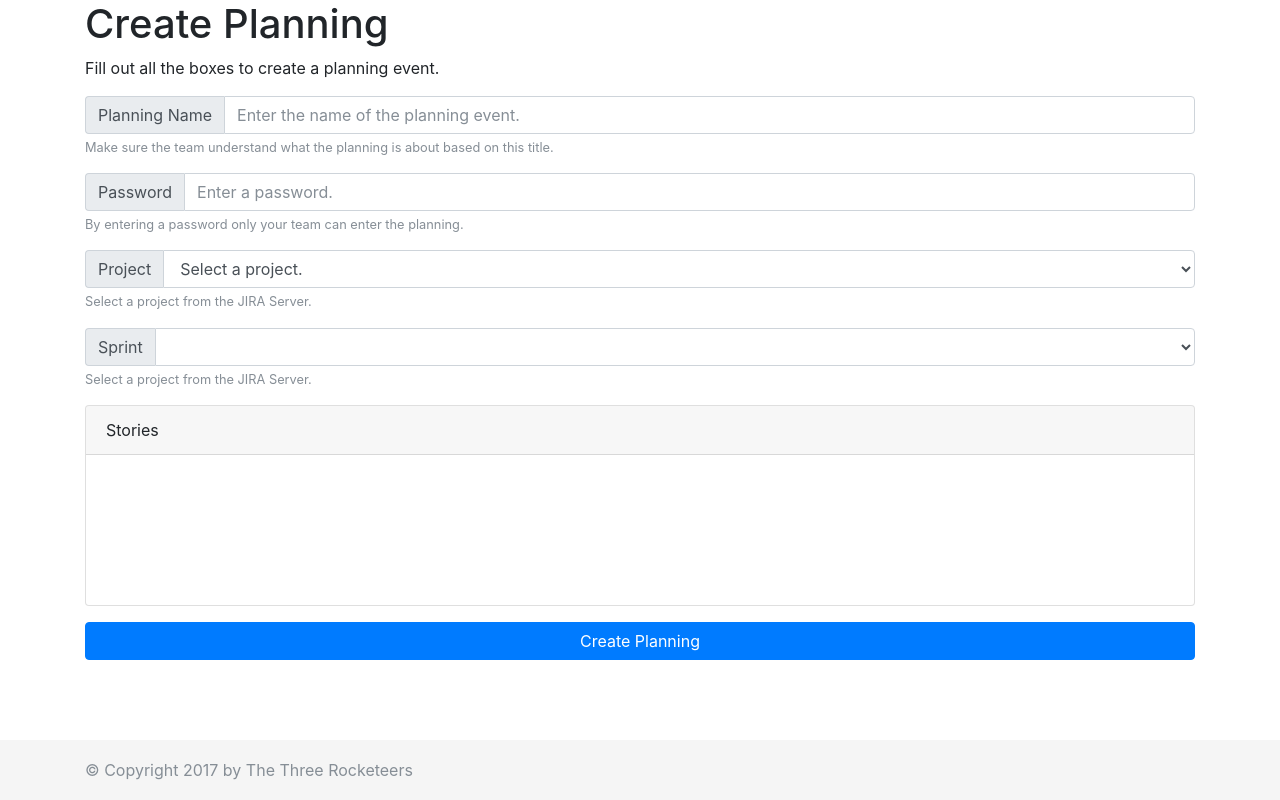
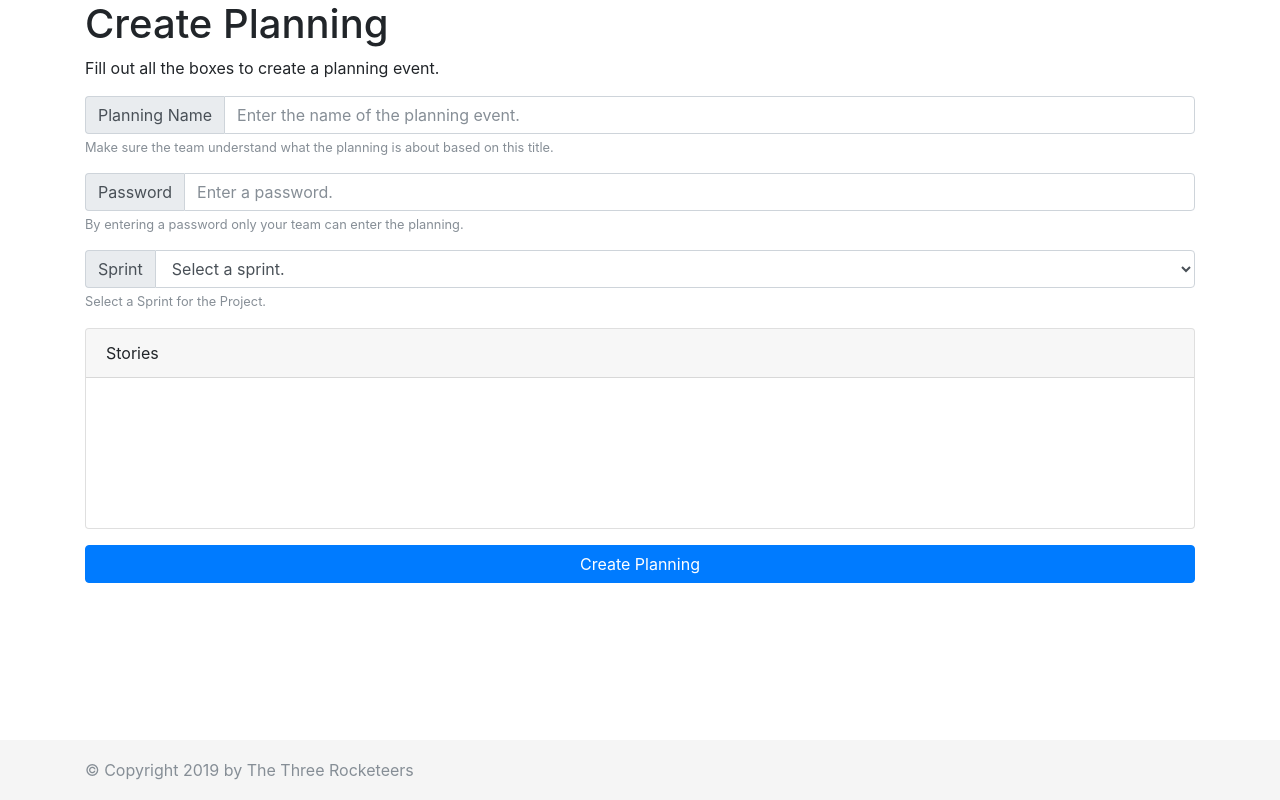
Before and after one commit to three-rocketeers/DistriPP, a Flask app: template templates/create.html in a window 1280 px wide. Run offline with Flask 2, Linux system fonts and the light colour scheme; the template is opened without the code that fills it: most values are stand-ins (such as "Sample title", 1, 10 or a date in 2020); lists and menus that the app fills with data are empty; some libraries are stand-ins or nearby versions.

Commit message:
BST: added mockoon mock for jira and changes some api calls

```diff
--- a/app.py
+++ b/app.py
@@ -2,8 +2,8 @@ from flask import Flask, request, render_template, url_for, redirect, json, json
 import requests
 import mysql.connector as mariadb
 
-from config import db_host, db_port, db_user, db_password, db_name, jira_base_url, jira_pass, jira_rest_url, \
-    jira_rest_version, jira_user
+from config import db_host, db_port, db_user, db_password, db_name, jira_base_url, jira_pass, jira_user, \
+    jira_rest_sprints, jira_rest_issue, jira_rest_sprint_overview
 
 from forms import JoinForm
 
@@ -18,8 +18,8 @@ def start():
 
 @app.route('/create')
 def create():
-    projects = get_projects()
-    return render_template('create.html', projects=projects)
+    sprints = get_sprints()
+    return render_template('create.html', sprints=sprints)
 
 
 # TODO use SQLALCHEMY for database calls
@@ -80,12 +80,12 @@ def join():
                 for row in result:
                     story_id = row[0]
                     name = row[1]
-                    response = requests.get(jira_base_url + jira_rest_url + jira_rest_version + "/issue/" + str(name) + "?fields=description,summary",
+                    response = requests.get(jira_base_url + jira_rest_issue + str(name) + "?fields=description,summary",
                                             auth=(jira_user, jira_pass))
                     data = response.json()
                     description = data["fields"]["description"]
                     summary = data["fields"]["summary"]
-                    stories.append({'id': story_id, 'name': name, "description": description, "summary": summary })
+                    stories.append({'id': story_id, 'name': name, "description": description, "summary": summary})
 
                 return render_template('estimate_main.html', planning_title=planning_name, stories=stories,
                                        username=username)
@@ -127,38 +127,23 @@ def saved():
     return render_template('estimated.html', planning_name=planning)
 
 
-@app.route('/get_projects', methods=['GET'])
-def get_projects():
-    response = requests.get(jira_base_url + jira_rest_url + jira_rest_version + "/project",
-                            auth=(jira_user, jira_pass))
+@app.route('/get_sprints', methods=['GET'])
+def get_sprints():
+    url = jira_base_url + jira_rest_sprints
+    response = requests.get(url, auth=(jira_user, jira_pass))
     data = response.json()
-    projects = {}
-    for project in data:
-        projects[project['key']] = project['name']
-    return projects
+    return data["sprints"]
 
 
-@app.route('/get_sprints', methods=['GET'])
-def get_sprints():
-    project = request.args.get('project')
-    url = jira_base_url + jira_rest_url + jira_rest_version + "/search"
-    data = {"jql": "project = " + project + " and sprint in (openSprints(), futureSprints()) and issuetype = Story",
-            "maxResults": 200, "fields": ["customfield_10000", "summary"]}
-    response = requests.post(url, json=data, auth=(jira_user, jira_pass))
+@app.route('/get_stories', methods=['GET'])
+def get_stories():
+    url = jira_base_url + jira_rest_sprint_overview + request.args.get('sprintid')
+    response = requests.get(url, auth=(jira_user, jira_pass))
     data = response.json()
-    result = {}
-    for issue in data['issues']:
-        sprints = issue['fields']['customfield_10000']
-        sprint_name = ""
-        for sprint in sprints:
-            splitted = sprint.split(",")
-            if splitted[2][6:] in ["ACTIVE", "FUTURE"]:
-                sprint_name = splitted[3][5:]
-        if sprint_name in result:
-            result[sprint_name].append(issue['key'])
-        else:
-            result[sprint_name] = [issue['key']]
-    return jsonify(result=result)
+    stories = []
+    for story in data["contents"]["issuesNotCompletedInCurrentSprint"]:
+        stories.append(story["key"])
+    return jsonify(data=stories)
 
 
 def get_db_connection():
--- a/static/js/listfunctions.js
+++ b/static/js/listfunctions.js
@@ -1,38 +1,24 @@
 $(document).ready(function () {
-
-    $("#project").on('change', function () {
-        //clear all previous entries from the sprint and story lists
-        $('#sprint').find('option').remove();
-        $('#list-items').find('.storylist-item').remove();
-        //clear the localstorage if it was set
-        localStorage.setItem("sprint_data", "");
-        if ($("#project").val() != "") {
-            $.getJSON($SCRIPT_ROOT + '/get_sprints', {
-                project: $("#project").val()
-            }, function (data) {
-                localStorage.setItem("sprint_data", JSON.stringify(data.result))
-                $('#sprint')
-                    .append($("<option></option>")
-                        .attr("value", "")
-                        .text("Select a sprint."));
-                $.each(data.result, function (key, value) {
-                    $('#sprint')
-                        .append($("<option></option>")
-                            .attr("value", key)
-                            .text(key));
-                });
-            });
-        }
-    });
 
     $("#sprint").on('change', function () {
         $('#list-items').find('.storylist-item').remove();
         if ($("#sprint").val() != "") {
-            var sprint_data = JSON.parse(localStorage.getItem("sprint_data"));
-            $.each(sprint_data[$("#sprint").val()], function(index, story){
-                $('#list-items').append('<div class="input-group storylist-item"> <input type="text" class="form-control" name="stories" value="' + story + '" aria-label="story"> <span class="input-group-btn" > <button class="btn btn-secondary"  id="remove" type="button"><i class="fa fa-trash" aria-hidden="true"></i></button> </span> </div>');
-
-            });
+            $.ajax({
+                type: "GET",
+                cache: false,
+                data: {sprintid: $("#sprint").val()},
+                url: $SCRIPT_ROOT + "/get_stories",
+                dataType: "json",
+                success: function (data) {
+                    $.each(data.data, function (index, story) {
+                        $('#list-items').append('<div class="input-group storylist-item"> <input type="text" class="form-control" name="stories" value="' + story + '" aria-label="story"> <span class="input-group-btn" > <button class="btn btn-secondary"  id="remove" type="button"><i class="fa fa-trash" aria-hidden="true"></i></button> </span> </div>');
+                    });
+                },
+                error: function (jqXHR) {
+                    alert("error: " + jqXHR.status);
+                    console.log(jqXHR);
+                }
+            })
         }
     });
 
--- a/templates/create.html
+++ b/templates/create.html
@@ -35,25 +35,15 @@
 
             <div class="form-group">
                 <div class="input-group">
-                    <span class="input-group-addon" id="basic-addon1">Project</span>
-                    <select class="form-control" name="project" id="project" required>
-                        <option value="">Select a project.</option>
-                        {% for key,value in  projects.items() %}
-                            <option value="{{ key }}">{{ value }}</option>
+                    <span class="input-group-addon" id="basic-addon1">Sprint</span>
+                    <select class="form-control" name="sprint" id="sprint" required>
+                        <option value="">Select a sprint.</option>
+                        {% for sprint in sprints %}
+                            <option value="{{ sprint.id }}">{{ sprint.name }}</option>
                         {% endfor %}
                     </select>
                 </div>
-                <small id="projectHelp" class="form-text text-muted">Select a project from the JIRA Server.
-                </small>
-            </div>
-
-            <div class="form-group">
-                <div class="input-group">
-                    <span class="input-group-addon" id="basic-addon1">Sprint</span>
-                    <select class="form-control" name="sprint" id="sprint" required>
-                    </select>
-                </div>
-                <small id="projectHelp" class="form-text text-muted">Select a project from the JIRA Server.
+                <small id="projectHelp" class="form-text text-muted">Select a Sprint for the Project.
                 </small>
             </div>
 
--- a/templates/layout.html
+++ b/templates/layout.html
@@ -33,7 +33,7 @@
 <footer class="footer">
     {% block footer %}
         <div class="container">
-            <span class="text-muted">&copy; Copyright 2017 by The Three Rocketeers</span>
+            <span class="text-muted">&copy; Copyright 2019 by The Three Rocketeers</span>
         </div>
     {% endblock %}
 </footer>
```
Also changed, not shown: config.py (+7 -5 lines), mockoon_distripp.json (added, +1 -0 lines).
